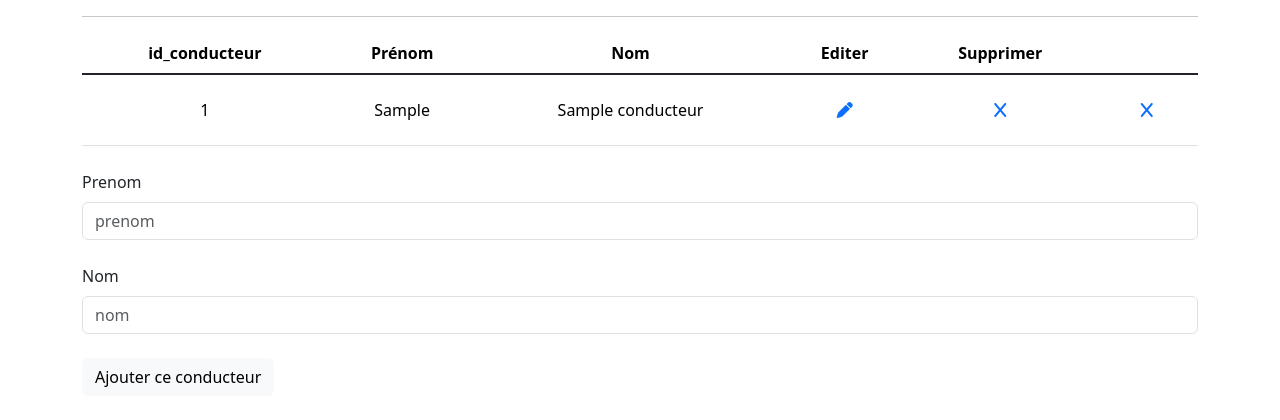
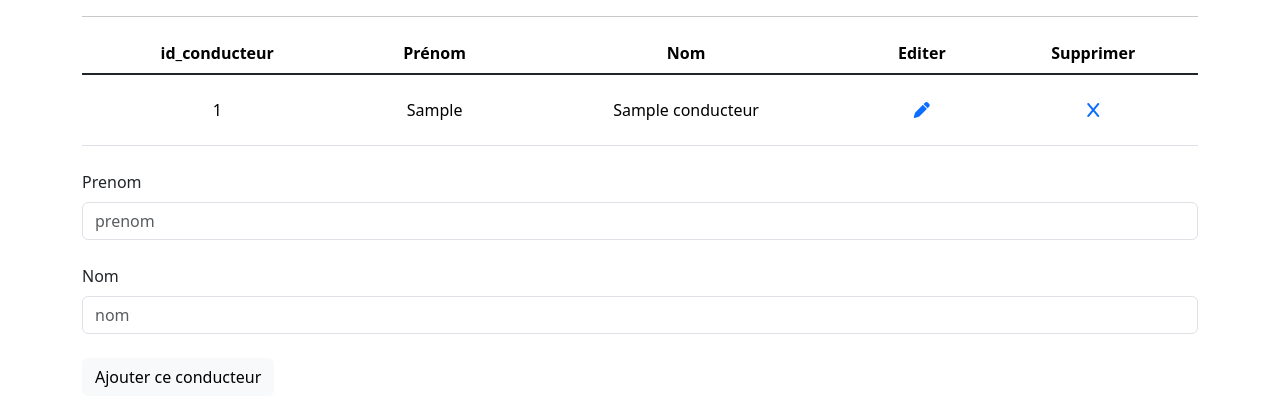
Before and after one commit to Kriegerusan/VTC_Collab, a PHP site: page /view/conducteur.php in a window 1280 px wide. Shown: the part 106-526 px from the top of the page. Run offline with PHP 8.4, Linux system fonts and the light colour scheme; tables that the repository leaves empty or names only in its code hold one stand-in row (values such as "Sample post").

Commit message:
debug page conducteur

```diff
--- a/view/afficher_conducteur.php
+++ b/view/afficher_conducteur.php
@@ -20,7 +20,6 @@
                 echo "<td>" . $value['nom'] . "</td>\n";
                 echo "<td><a href='?action=edit&id=" . $value['id']  .  "&prenom=" . $value['prenom'] . "&nom=" . $value['nom'] . "'><i class='fa-solid fa-pen'></a></td>\n";
                 // echo "<td><a href='?action=delete&id=" . $value['id'] . "' '><i class='fa-solid fa-x'></a></td>\n";
-                echo "<td><a href='?action=delete&id=" . $value['id'] . "'><i class='fa-solid fa-x'></button></td>\n";
                 echo "<td><button type='button' class='btn btn-link suppressButton' data-bs-toggle='modal' data-bs-target='#deleteModal' value='" . $value['id'] . "'><i class='fa-solid fa-x'></i></button></a></td>\n";
                 echo "</tr>\n";
             }
```
